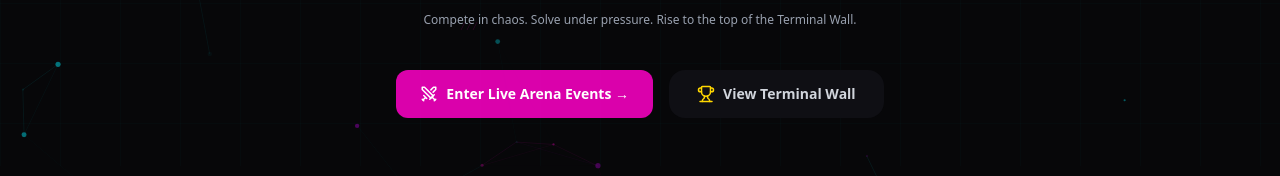
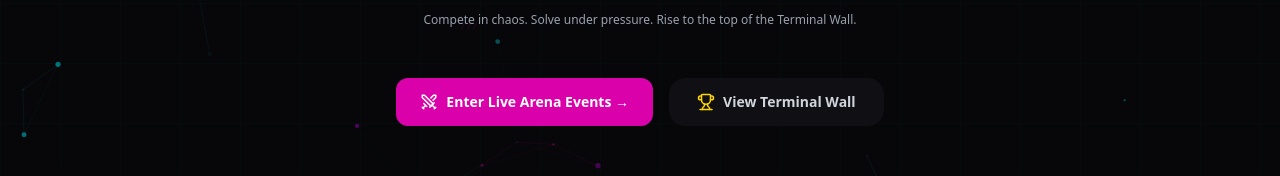
Before and after one commit to The-Glitch-Room/Glitch_Room, a React (Vite) app: page /game-arena in a window 1280 px wide. Shown: the part 237-413 px from the top of the page. Built offline with nearby package versions, Linux system fonts and the light colour scheme; no server answers; the database is empty.

Commit message:
style: increase top spacing above Game Arena hero buttons

```diff
--- a/src/components/GameArena.jsx
+++ b/src/components/GameArena.jsx
@@ -49,7 +49,7 @@ const GameArena = () => {
             size="xl"
           />
 
-          <div className="mt-8 flex flex-wrap justify-center items-center gap-4">
+          <div className="mt-12 md:mt-14 flex flex-wrap justify-center items-center gap-4">
             <motion.button
               whileHover={{ scale: 1.02 }}
               whileTap={{ scale: 0.98 }}
```
